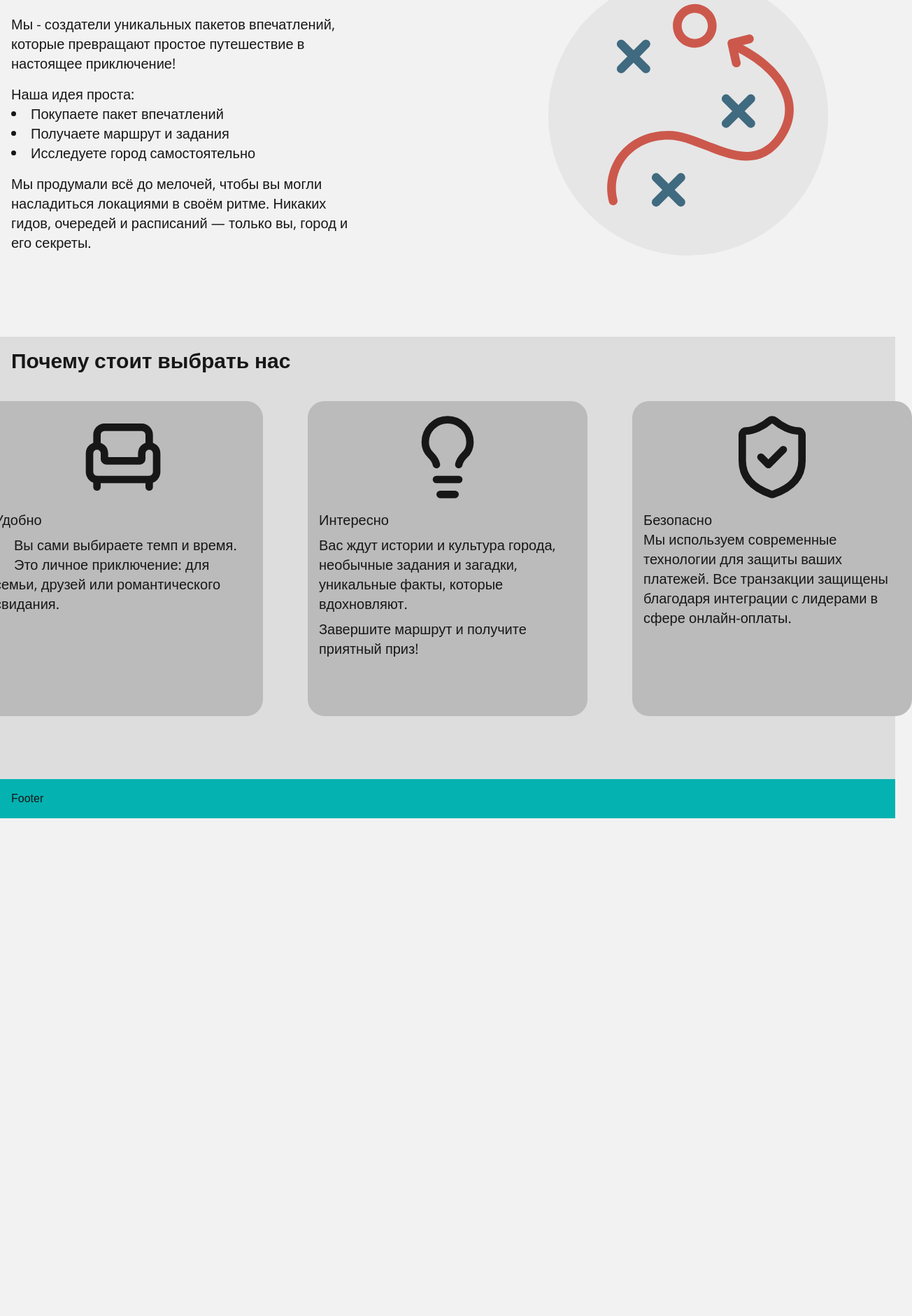
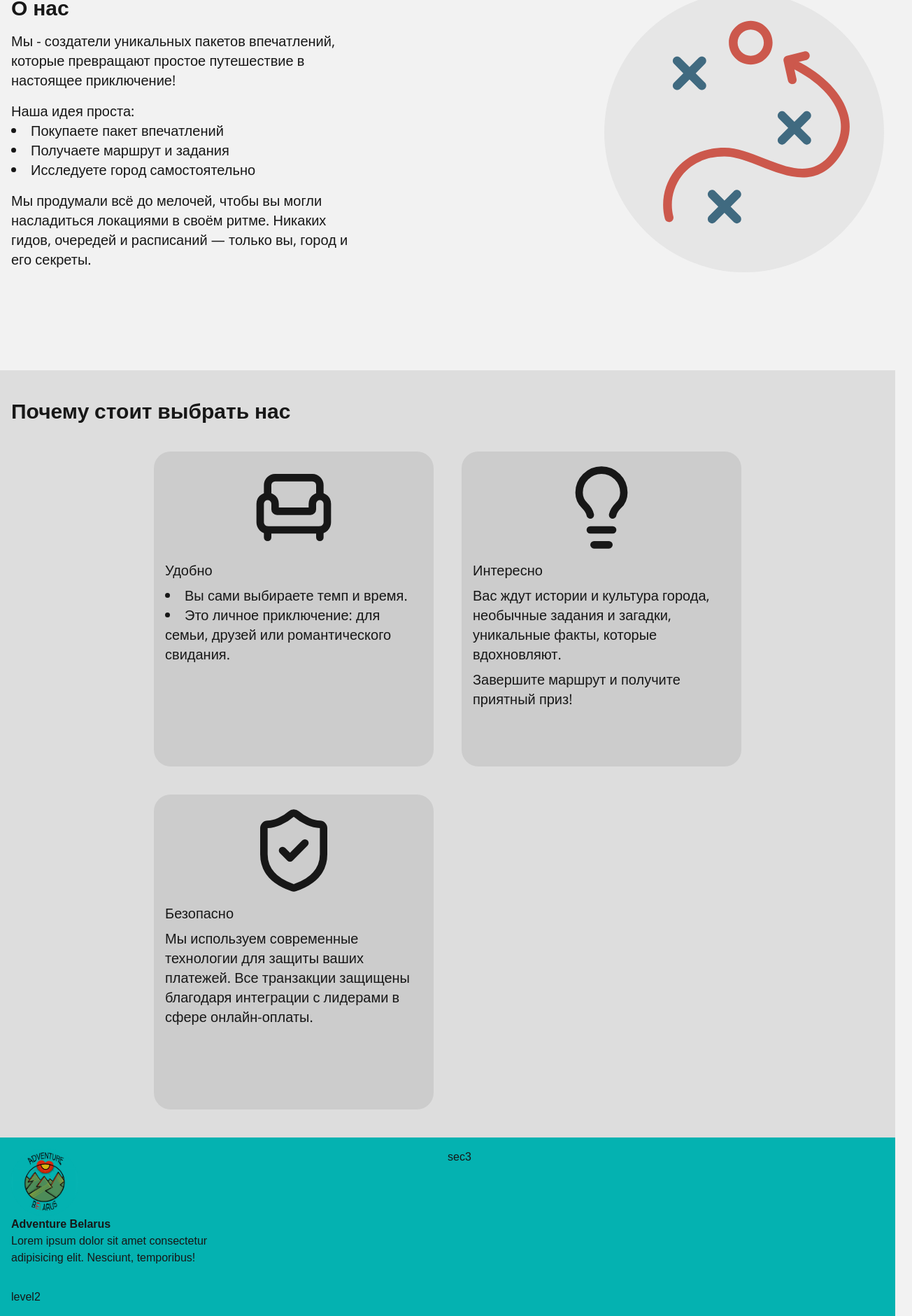
Before and after one commit to Hleb4ikk/travel-agency, a Next.js app: page / in a window 1280 px wide. Shown: the part 787-2667 px from the top of the page at 70% size, 1304 px wide, since content can reach past the window. Before the commit the page ends 1956 px from the top, so only its background shows below. Built offline with nearby package versions, Linux system fonts and the light colour scheme; a web font is replaced by a local one.

Commit message:
main page fixed

```diff
--- a/app/globals.css
+++ b/app/globals.css
@@ -110,3 +110,14 @@ body {
     opacity: 100%;
   }
 }
+
+@keyframes increase {
+  0% {
+    height: 450px;
+    width: 400px;
+  }
+  100% {
+    height: 562.5px;
+    width: 450px;
+  }
+}
--- a/app/page.tsx
+++ b/app/page.tsx
@@ -43,9 +43,9 @@ export default function Home() {
         </div> */}
       </section>
       <div className="">
-        <section className={`${openSans.className} -z-8 relative mx-auto max-w-[1440px] p-4`}>
-          <div className="grid h-[600px] grid-cols-2 content-center items-center gap-32">
-            <div className="flex w-[500px] flex-col gap-4">
+        <section className={`${openSans.className} -z-8 relative mx-auto max-w-[1440px] px-4 py-10`}>
+          <div className="flex min-h-[600px] flex-col content-center items-center gap-16 min-[961px]:grid min-[961px]:grid-cols-2 min-[961px]:gap-32">
+            <div className="flex max-w-[500px] flex-col gap-4 max-[960px]:order-2">
               <h1 className={`text-3xl font-bold`}>О нас</h1>
               <p className="text-xl font-light">
                 Мы - создатели уникальных пакетов впечатлений, которые превращают простое путешествие в настоящее
@@ -64,7 +64,7 @@ export default function Home() {
                 и расписаний — только вы, город и его секреты.
               </p>
             </div>
-            <div className="size-[400px] justify-self-center">
+            <div className="max-h-[400px] max-w-[400px] justify-self-end max-[960px]:order-1">
               <Image
                 src={Strategy}
                 alt="geolocation on map"
@@ -74,13 +74,13 @@ export default function Home() {
         </section>
       </div>
       <div className="bg-[#DDDDDD]">
-        <section className={`${openSans.className} -z-8 relative mx-auto max-w-[1440px] p-4`}>
-          <div className="flex h-[600px] flex-col gap-10">
+        <section className={`${openSans.className} -z-8 relative mx-auto max-w-[1440px] px-4 py-10`}>
+          <div className="flex min-h-[600px] flex-col gap-10">
             <h1 className="text-3xl font-bold">Почему стоит выбрать нас</h1>
             {/* animate-[appear_2s_ease-in-out_1] */}
             <div className="flex justify-center text-xl">
-              <ul className="flex h-[450px] gap-16">
-                <li className="flex w-[400px] flex-col items-center gap-3 rounded-3xl bg-[#BBBBBB] p-4">
+              <ul className="grid grid-cols-1 justify-items-center gap-10 lg:grid-cols-2 min-[1420px]:grid-cols-3">
+                <li className="flex h-[450px] flex-col items-center gap-3 rounded-3xl bg-[#CCCCCC] p-4 transition-all duration-300 ease-in-out max-[961px]:max-w-[400px] min-[960px]:w-[400px] min-[960px]:hover:h-[500px] min-[960px]:hover:w-[444px]">
                   <Armchair className="size-32" />
                   <div className="flex flex-col gap-2">
                     <h1>Удобно</h1>
@@ -92,7 +92,7 @@ export default function Home() {
                     </ul>
                   </div>
                 </li>
-                <li className="flex w-[400px] flex-col items-center gap-3 rounded-3xl bg-[#BBBBBB] p-4">
+                <li className="flex h-[450px] flex-col items-center gap-3 rounded-3xl bg-[#CCCCCC] p-4 transition-all duration-300 ease-in-out max-[961px]:max-w-[400px] min-[960px]:w-[400px] min-[960px]:hover:h-[500px] min-[960px]:hover:w-[444px]">
                   <Lightbulb className="size-32" />
                   <div className="flex flex-col gap-2">
                     <h1>Интересно</h1>
@@ -103,9 +103,9 @@ export default function Home() {
                     <p className="font-light">Завершите маршрут и получите приятный приз!</p>
                   </div>
                 </li>
-                <li className="flex w-[400px] flex-col items-center gap-3 rounded-3xl bg-[#BBBBBB] p-4">
+                <li className="flex h-[450px] flex-col items-center gap-3 rounded-3xl bg-[#CCCCCC] p-4 transition-all duration-300 ease-in-out max-[961px]:max-w-[400px] min-[960px]:w-[400px] min-[960px]:hover:h-[500px] min-[960px]:hover:w-[444px]">
                   <ShieldCheck className="size-32" />
-                  <div>
+                  <div className="flex flex-col gap-2">
                     <h1>Безопасно</h1>
                     <p className="font-light">
                       Мы используем современные технологии для защиты ваших платежей. Все транзакции защищены благодаря
--- a/components/extension-ui/footer/footer.tsx
+++ b/components/extension-ui/footer/footer.tsx
@@ -1,7 +1,18 @@
+import Logo from '../logo/logo';
+
 export default function Footer() {
   return (
     <footer className="w-full bg-[#04b2b1]">
-      <div className="mx-auto max-w-[1440px] p-4">Footer</div>
+      <div className="mx-auto grid max-w-[1440px] grid-cols-2 justify-center p-4">
+        <div>
+          <Logo className="size-24" />
+          <h1 className="font-bold">Adventure Belarus</h1>
+          <p className="w-[300px]">Lorem ipsum dolor sit amet consectetur adipisicing elit. Nesciunt, temporibus!</p>
+        </div>
+        <div>sec3</div>
+      </div>
+      <div className="mx-auto max-w-[1440px] p-4">level2</div>
+      <div className="mx-auto max-w-[1440px] p-4">level3</div>
     </footer>
   );
 }
--- a/components/extension-ui/header/top-bar/top-bar.tsx
+++ b/components/extension-ui/header/top-bar/top-bar.tsx
@@ -9,9 +9,14 @@ export default function TopBar() {
           <li className="after:mx-3 after:content-['|']">en</li>
           <li className="hidden items-center gap-1 after:mx-3 after:content-['|'] md:flex">
             <Mail size={20} />
-            adv.bel@gmail.com
+            <a
+              className="whitespace-nowrap hover:text-[#5898fc] active:text-[#4287f5]"
+              href="mailto:adv.bel@gmail.com"
+            >
+              adv.bel@gmail.com
+            </a>
           </li>
-          <li className="flex items-center gap-1 after:mx-3 md:after:content-['|']">
+          <li className="flex items-center gap-1 md:after:mx-3 md:after:content-['|']">
             <Phone size={20} />
             <a
               className="whitespace-nowrap hover:text-[#5898fc] active:text-[#4287f5]"
```
